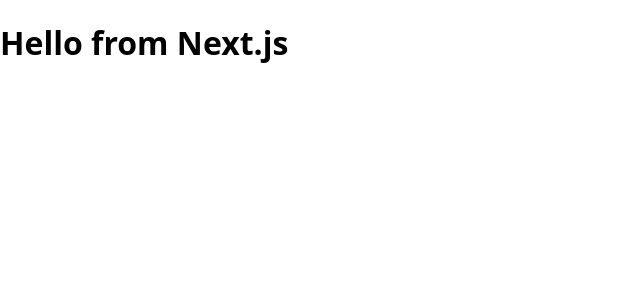
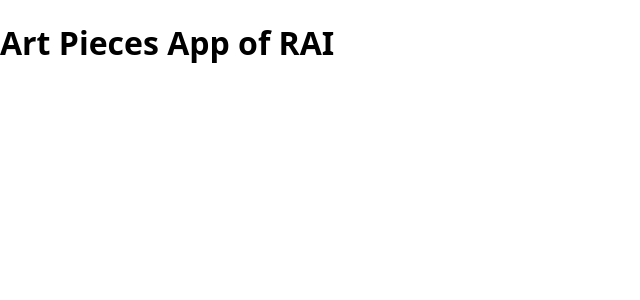
Before and after one commit to Rahaf91/art-gallery-app, a Next.js app: page / in a window 1280 px wide. Shown: the top 300 px of the page, without its empty margins (0-640 px from the left). Built offline with nearby package versions, Linux system fonts and the light colour scheme.

Commit message:
add app title

```diff
--- a/pages/index.js
+++ b/pages/index.js
@@ -1,7 +1,7 @@
 export default function HomePage() {
   return (
     <div>
-      <h1>Hello from Next.js</h1>
+      <h1>Art Pieces App of RAI</h1>
     </div>
   );
 }
```
